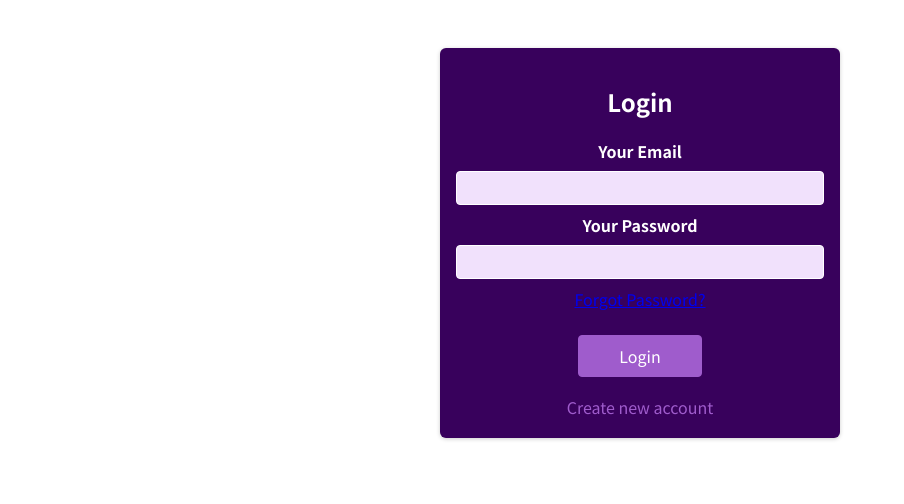
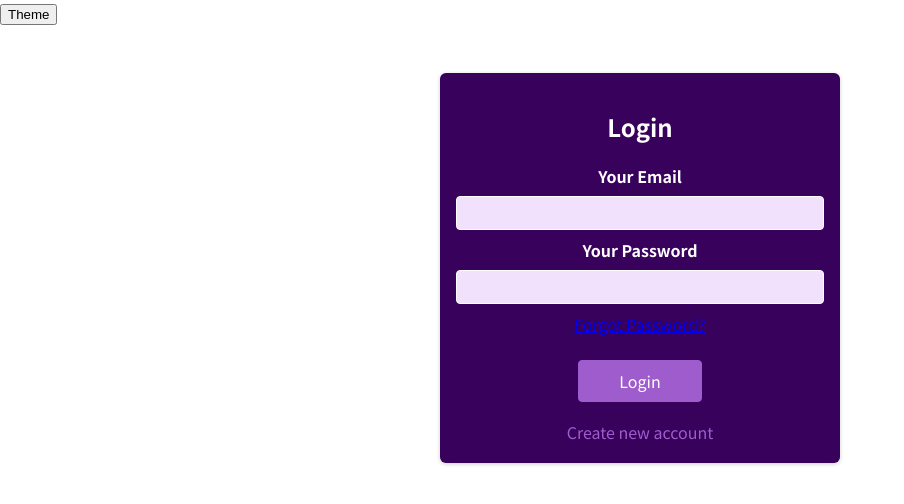
Before and after one commit to Vinay-M-01/Expense-Tracker, a React (Create React App) app: page /Login in a window 1280 px wide. Shown: the top 504 px of the page, without its empty margins (0-904 px from the left). Built offline with nearby package versions, Linux system fonts and the light colour scheme.

Commit message:
T17- Adding Premium features

```diff
--- a/package.json
+++ b/package.json
@@ -8,11 +8,13 @@
     "@testing-library/react": "^11.2.2",
     "@testing-library/user-event": "^12.5.0",
     "react": "^18.0.0",
+    "react-csv": "^2.2.2",
     "react-dom": "^18.0.0",
     "react-redux": "^8.0.2",
     "react-router-dom": "^5.3.3",
     "react-scripts": "^5.0.1",
     "redux": "^4.2.0",
+    "styled-components": "^5.3.5",
     "web-vitals": "^0.2.4"
   },
   "scripts": {
--- a/src/App.js
+++ b/src/App.js
@@ -4,10 +4,30 @@ import Expenses from "./components/Pages/Expenses";
 import ForgotPassword from "./components/Pages/ForgotPassword";
 import Profile from "./components/Pages/Profile";
 import Welcome from "./components/Pages/Welcome";
+import { useState } from "react";
+import styled, { ThemeProvider } from "styled-components";
+import {lightTheme, darkTheme, GlobalStyles}  from './theme'
+
+const StyledApp = styled.div`
+color: ${(props) => props.theme.fontColor};
+border: ${(props) => props.theme.border}
+`
 
 function App() {
+
+  const [theme, setTheme]= useState("light")
+
+
+
+  const themeToggle = () => {
+    theme === "light" ? setTheme("dark") : setTheme("light")
+  }
   return (
+    <ThemeProvider theme={theme === "light" ? lightTheme : darkTheme}>
+      <GlobalStyles/>
+      <StyledApp>
     <div>
+      <button onClick={() => themeToggle()}> Theme</button>
       <Switch>
 
       <Route path="/Welcome">
@@ -33,6 +53,8 @@ function App() {
 
       </Switch>
     </div>
+    </StyledApp>
+    </ThemeProvider>
   );
 }
 
--- a/src/components/Pages/Expenses.js
+++ b/src/components/Pages/Expenses.js
@@ -3,6 +3,7 @@ import { useEffect, useRef, useState} from 'react'
 import ExpensesList from './ExpensesList'
 import { useDispatch, useSelector } from 'react-redux';
 import { expenseActions } from '../../store'
+import { CSVLink } from 'react-csv';
 
 const Expenses = (props) => {
     const dispatch = useDispatch()
@@ -17,6 +18,17 @@ const Expenses = (props) => {
     let ExpensesLIST = ExpensesList
     const totalExpense = myExpensesDetails.reduce((accumulator,curValue)=>parseInt(curValue.Amount) + accumulator,0)
 
+    const headers = [
+        {label: 'Amount' ,key: 'Amount'},
+        {label: 'Description' ,key: 'Description'},
+        {label: 'Category' ,key: 'Category'}
+    ];
+
+    const csvReport = {
+        filename: 'Expense_Report.csv',
+        headers: headers,
+        data: myExpensesDetails
+    };
 
     // On reload get all the data from the backend
     useEffect(()=>{
@@ -127,7 +139,7 @@ const Expenses = (props) => {
         <div className={classes.actions}>
           <button type='submit'>Add Expense</button>
           {premium && <button type='submit'>Activate Premium </button> }
-          {premium && <p> * to add expenses</p>}
+          {premium && <button><CSVLink {...csvReport}>Download_Expense</CSVLink></button> }
 {/*
           <button
             type='button'
--- /dev/null
+++ b/src/theme.js
@@ -0,0 +1,22 @@
+import { createGlobalStyle } from "styled-components";
+
+
+export const lightTheme ={
+    body: "#fff",
+    fontColor: "#000",
+    div: "1px solid black"
+};
+
+export const darkTheme ={
+    body:'#000',
+    fontColor: "#fff",
+    div: "1px solid white"
+};
+
+export const GlobalStyles = createGlobalStyle`
+
+body{
+    background-color: ${(props) => props.theme.body}
+}
+
+`;
```
Also changed, not shown: 1 other file (tests, documents, lock files or other folders).
